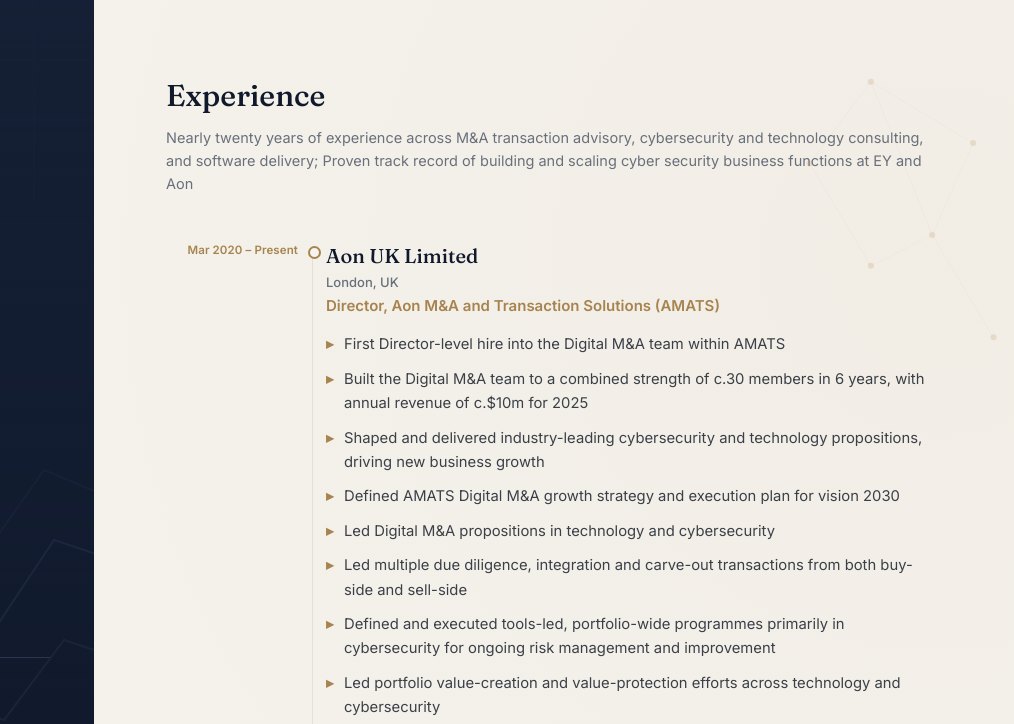
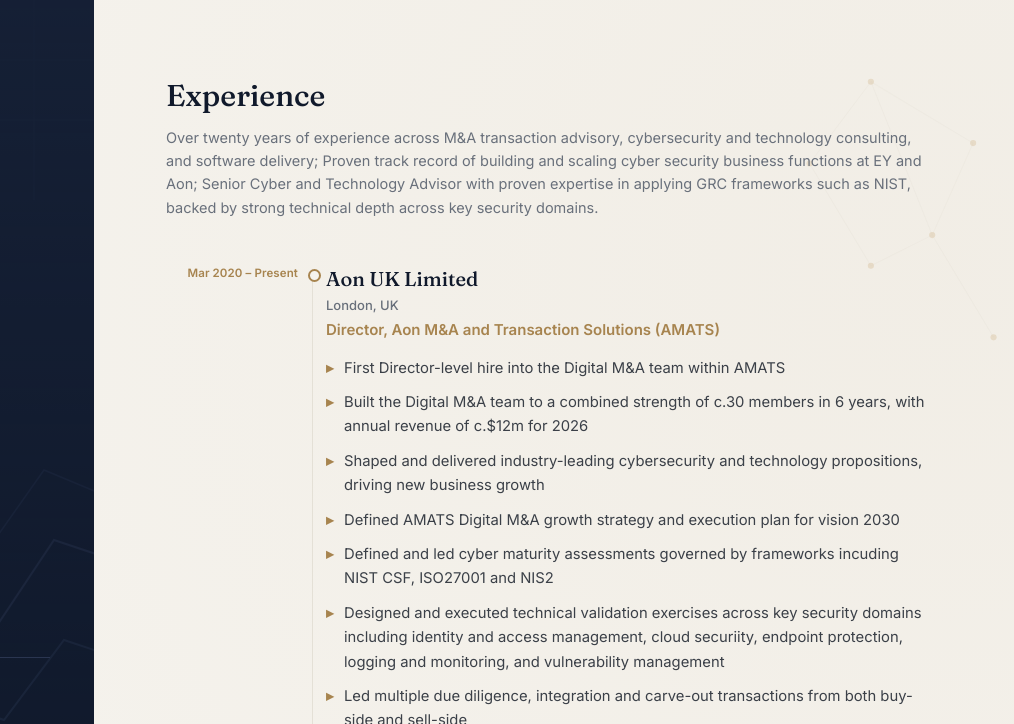
Before and after one commit to vnatarajan13/vnatarajan13.github.io, a plain HTML site: page index.html in a window 1280 px wide. Shown: the top 724 px of the page, 266-1280 px from the left. Drawn offline with Linux system fonts and the light colour scheme.

Commit message:
Revise experience summary and revenue figures
Updated experience details to reflect over twenty years of expertise and revised revenue projections.

```diff
--- a/index.html
+++ b/index.html
@@ -501,7 +501,7 @@
 
     <div class="main-inner">
       <h2 class="section-heading">Experience</h2>
-      <p class="section-sub">Nearly twenty years of experience across M&amp;A transaction advisory, cybersecurity and technology consulting, and software delivery; Proven track record of building and scaling cyber security business functions at EY and Aon</p>
+      <p class="section-sub">Over twenty years of experience across M&amp;A transaction advisory, cybersecurity and technology consulting, and software delivery; Proven track record of building and scaling cyber security business functions at EY and Aon; Senior Cyber and Technology Advisor with proven expertise in applying GRC frameworks such as NIST, backed by strong technical depth across key security domains.</p>
 
       <div class="timeline">
 
@@ -512,10 +512,11 @@
           <p class="entry-role">Director, Aon M&amp;A and Transaction Solutions (AMATS)</p>
           <ul class="bullets">
             <li>First Director-level hire into the Digital M&amp;A team within AMATS</li>
-            <li>Built the Digital M&amp;A team to a combined strength of c.30 members in 6 years, with annual revenue of c.$10m for 2025</li>
+            <li>Built the Digital M&amp;A team to a combined strength of c.30 members in 6 years, with annual revenue of c.$12m for 2026</li>
             <li>Shaped and delivered industry-leading cybersecurity and technology propositions, driving new business growth</li>
             <li>Defined AMATS Digital M&amp;A growth strategy and execution plan for vision 2030</li>
-            <li>Led Digital M&amp;A propositions in technology and cybersecurity</li>
+            <li>Defined and led cyber maturity assessments governed by frameworks incuding NIST CSF, ISO27001 and NIS2</li>
+            <li>Designed and executed technical validation exercises across key security domains including identity and access management, cloud securiity, endpoint protection, logging and monitoring, and vulnerability management</li>
             <li>Led multiple due diligence, integration and carve-out transactions from both buy-side and sell-side</li>
             <li>Defined and executed tools-led, portfolio-wide programmes primarily in cybersecurity for ongoing risk management and improvement</li>
             <li>Led portfolio value-creation and value-protection efforts across technology and cybersecurity</li>
```
